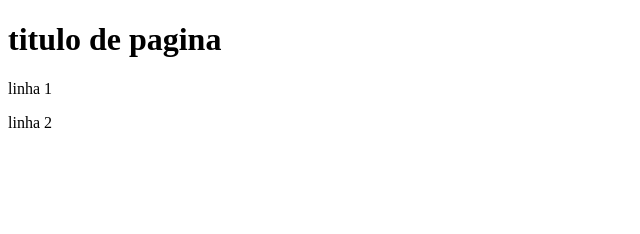
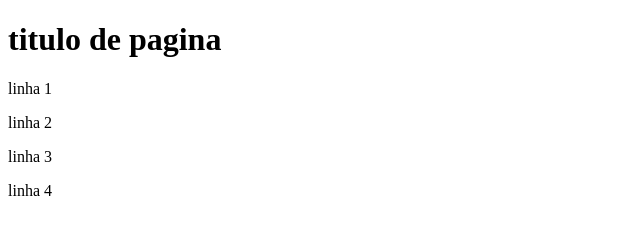
Before and after one commit to RQLMIUEE/Repositori-nuvem, a plain HTML site: page Desktop/diretoriolocal/index.html in a window 1280 px wide. Shown: the whole page, without its empty margins (0-640 px from the left). Drawn offline with Linux system fonts and the light colour scheme.

Commit message:
mais tegs p

```diff
--- a/Desktop/diretoriolocal/index.html
+++ b/Desktop/diretoriolocal/index.html
@@ -10,5 +10,9 @@
     <h1>titulo de pagina</h1>
     <p>linha 1</p>
     <p>linha 2</p>
+    <p>linha 3</p>
+    <p>linha 4</p>
+
+
 </body>
 </html>
```
